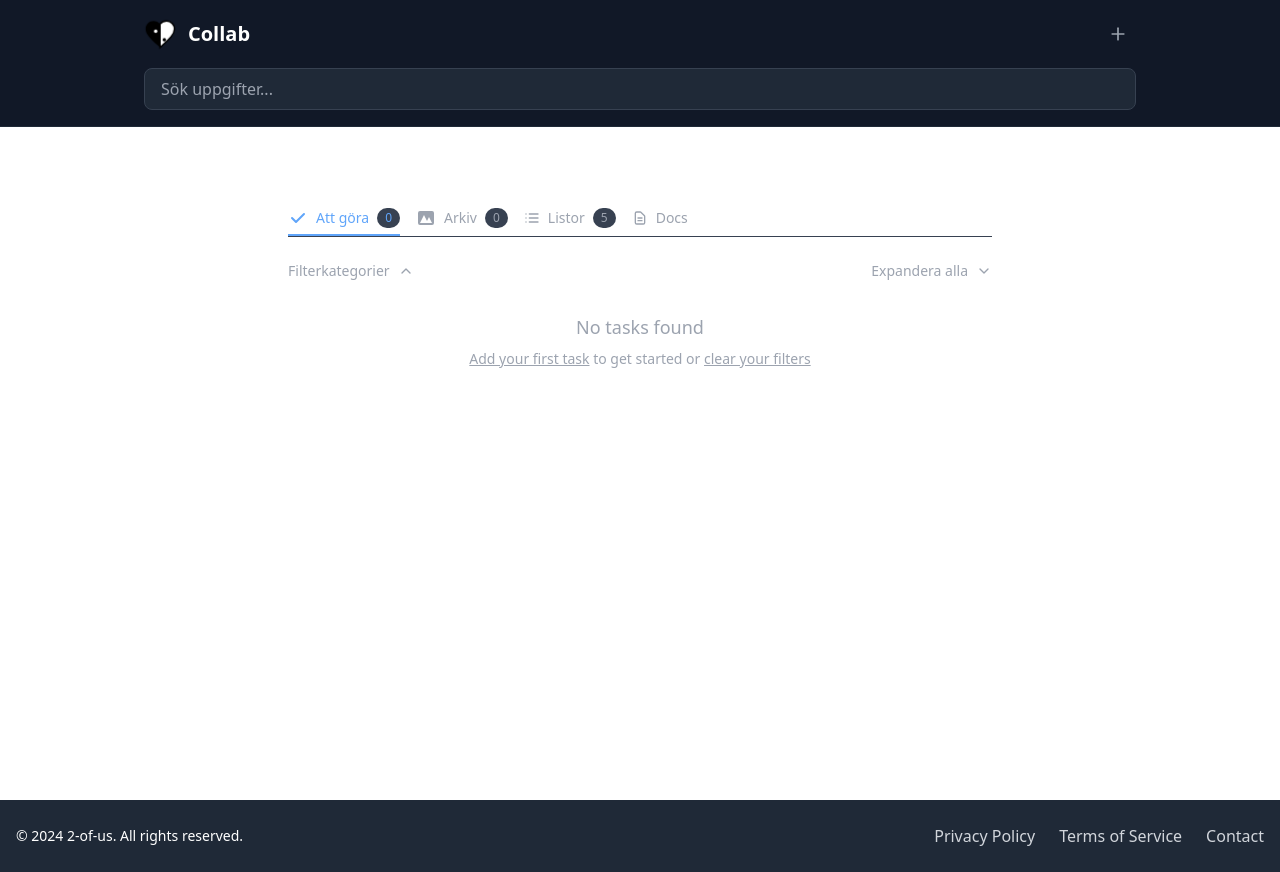
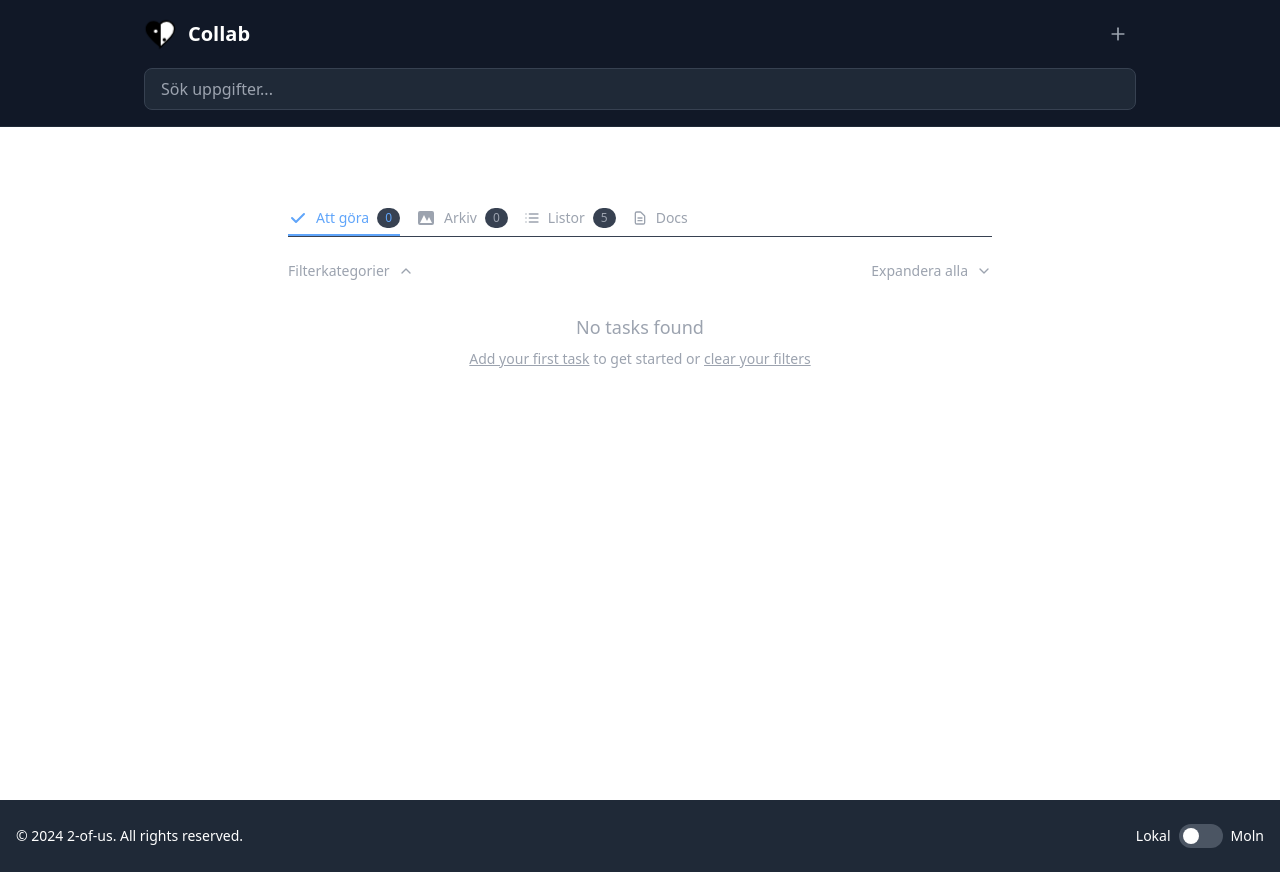
Before and after one commit to SebastianUdden/2-of-us, a React (Vite) app: page / in a window 1280 px wide. Built offline with nearby package versions, Linux system fonts and the light colour scheme.

Commit message:
update footer and storage context

```diff
--- a/package.json
+++ b/package.json
@@ -12,6 +12,7 @@
   "dependencies": {
     "@types/react-beautiful-dnd": "^13.1.8",
     "date-fns": "^4.1.0",
+    "firebase": "^11.6.0",
     "react": "^19.0.0",
     "react-beautiful-dnd": "^13.1.1",
     "react-dom": "^19.0.0"
--- a/src/App.tsx
+++ b/src/App.tsx
@@ -1,9 +1,14 @@
 import "./App.css";
 
 import Layout from "./components/Layout";
+import { StorageProvider } from "./context/StorageContext";
 
 function App() {
-  return <Layout />;
+  return (
+    <StorageProvider>
+      <Layout />
+    </StorageProvider>
+  );
 }
 
 export default App;
--- a/src/components/Footer.tsx
+++ b/src/components/Footer.tsx
@@ -1,4 +1,8 @@
+import { useStorage } from "../context/StorageContext";
+
 const Footer = () => {
+  const { storageType, setStorageType } = useStorage();
+
   return (
     <footer className="mt-auto bg-gray-800 text-white">
       <div className="container mx-auto px-4 py-6">
@@ -6,16 +10,26 @@ const Footer = () => {
           <div className="mb-4 md:mb-0">
             <p className="text-sm">© 2024 2-of-us. All rights reserved.</p>
           </div>
-          <div className="flex space-x-6">
-            <a href="#" className="text-gray-300 hover:text-white">
-              Privacy Policy
-            </a>
-            <a href="#" className="text-gray-300 hover:text-white">
-              Terms of Service
-            </a>
-            <a href="#" className="text-gray-300 hover:text-white">
-              Contact
-            </a>
+
+          <div className="flex justify-center items-center">
+            <div className="flex items-center space-x-2">
+              <span className="text-sm">Lokal</span>
+              <button
+                onClick={() =>
+                  setStorageType(storageType === "local" ? "cloud" : "local")
+                }
+                className={`relative inline-flex h-6 w-11 items-center rounded-full transition-colors focus:outline-none ${
+                  storageType === "cloud" ? "bg-blue-600" : "bg-gray-600"
+                }`}
+              >
+                <span
+                  className={`inline-block h-4 w-4 transform rounded-full bg-white transition-transform ${
+                    storageType === "cloud" ? "translate-x-6" : "translate-x-1"
+                  }`}
+                />
+              </button>
+              <span className="text-sm">Moln</span>
+            </div>
           </div>
         </div>
       </div>
--- /dev/null
+++ b/src/context/StorageContext.tsx
@@ -0,0 +1,52 @@
+import {
+  ReactNode,
+  createContext,
+  useContext,
+  useEffect,
+  useState,
+} from "react";
+
+import { useStoragePersistence } from "../data/hooks/useStoragePersistence";
+
+type StorageType = "local" | "cloud";
+
+interface StorageContextType {
+  storageType: StorageType;
+  setStorageType: (type: StorageType) => void;
+}
+
+const StorageContext = createContext<StorageContextType | undefined>(undefined);
+
+export const StorageProvider = ({ children }: { children: ReactNode }) => {
+  const [storageType, setStorageType] = useState<StorageType>("local");
+  const { loadStorageType, saveStorageType } = useStoragePersistence();
+
+  useEffect(() => {
+    const loadInitialStorageType = async () => {
+      const savedType = await loadStorageType();
+      setStorageType(savedType);
+    };
+    loadInitialStorageType();
+  }, [loadStorageType]);
+
+  const handleSetStorageType = async (type: StorageType) => {
+    setStorageType(type);
+    await saveStorageType(type);
+  };
+
+  return (
+    <StorageContext.Provider
+      value={{ storageType, setStorageType: handleSetStorageType }}
+    >
+      {children}
+    </StorageContext.Provider>
+  );
+};
+
+export const useStorage = () => {
+  const context = useContext(StorageContext);
+  if (context === undefined) {
+    throw new Error("useStorage must be used within a StorageProvider");
+  }
+  return context;
+};
--- /dev/null
+++ b/src/data/hooks/useStoragePersistence.ts
@@ -0,0 +1,25 @@
+import { useSingleItemPersistence } from "./useSingleItemPersistence";
+
+interface StorageState {
+  id: string;
+  createdAt: string;
+  updatedAt: string;
+  storageType: "local" | "cloud";
+}
+
+export const useStoragePersistence = () => {
+  const { loadItem, saveItem } = useSingleItemPersistence<StorageState>({
+    collectionName: "storagePreference",
+  });
+
+  const loadStorageType = async () => {
+    const storageState = await loadItem();
+    return storageState?.storageType || "local";
+  };
+
+  const saveStorageType = async (storageType: "local" | "cloud") => {
+    await saveItem({ storageType });
+  };
+
+  return { loadStorageType, saveStorageType };
+};
--- a/src/data/hooks/useTaskPersistence.ts
+++ b/src/data/hooks/useTaskPersistence.ts
@@ -1,11 +1,17 @@
 import { Task } from "../../types/Task";
+import { useStorage } from "../../context/StorageContext";
 
 const STORAGE_KEY = "tasks";
 
 export const useTaskPersistence = () => {
+  const { storageType } = useStorage();
+
   const saveTasks = async (tasks: Task[]) => {
     try {
-      localStorage.setItem(STORAGE_KEY, JSON.stringify(tasks));
+      if (storageType === "local") {
+        localStorage.setItem(STORAGE_KEY, JSON.stringify(tasks));
+      }
+      // TODO: Implement cloud storage
     } catch (error) {
       console.error("Error saving tasks:", error);
     }
@@ -13,10 +19,13 @@ export const useTaskPersistence = () => {
 
   const loadTasks = async (): Promise<Task[]> => {
     try {
-      const savedTasks = localStorage.getItem(STORAGE_KEY);
-      if (savedTasks) {
-        return JSON.parse(savedTasks);
+      if (storageType === "local") {
+        const savedTasks = localStorage.getItem(STORAGE_KEY);
+        if (savedTasks) {
+          return JSON.parse(savedTasks);
+        }
       }
+      // TODO: Implement cloud storage
       return [];
     } catch (error) {
       console.error("Error loading tasks:", error);
```
Also changed, not shown: 1 other file (tests, documents, lock files or other folders).
